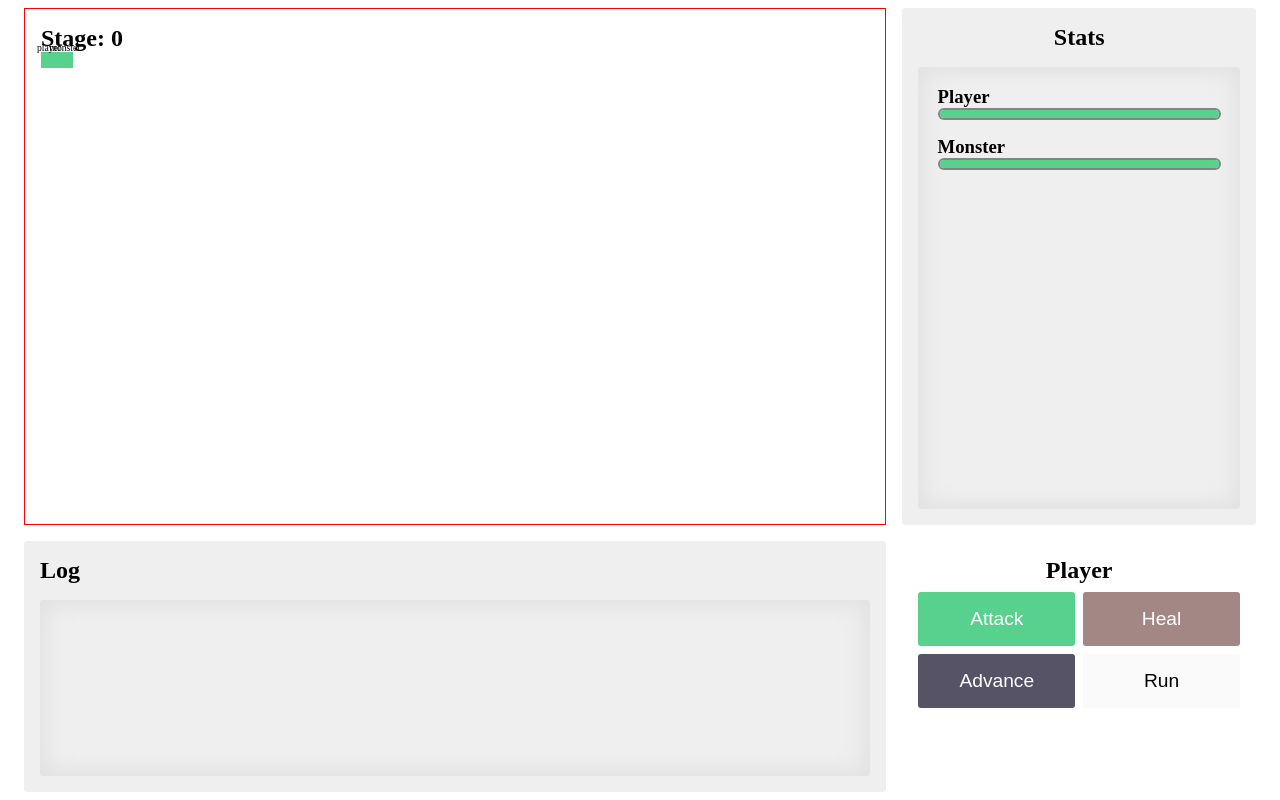
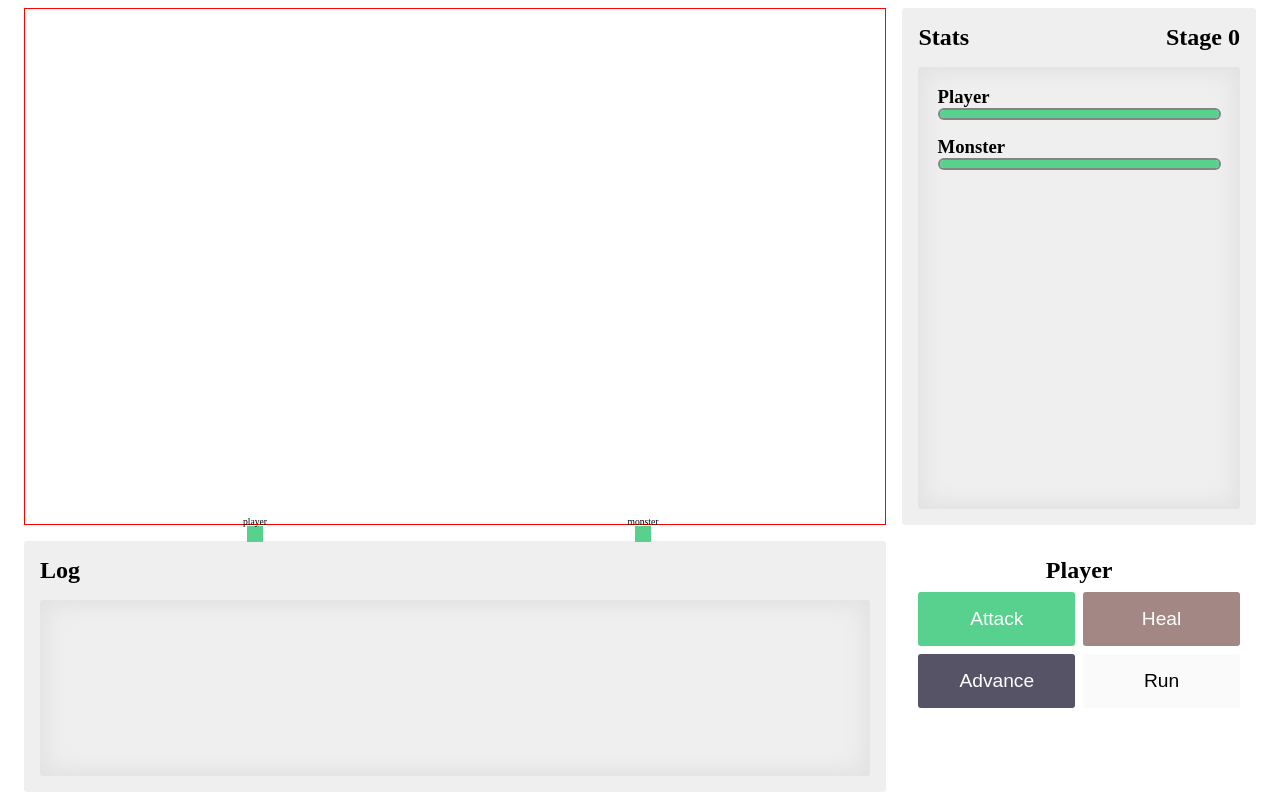
Before and after one commit to iritaca/dnd-slim-version, a React (Create React App) app: page / in a window 1280 px wide. Built offline with nearby package versions, Linux system fonts and the light colour scheme.

Commit message:
random position

```diff
--- a/src/Game.tsx
+++ b/src/Game.tsx
@@ -1,6 +1,6 @@
-import React, { useState, useEffect } from "react";
+import React, { useState, useEffect, useRef } from "react";
 
-import { generatePlayer } from "./PlayerAndMonsters/player";
+import { generatePlayer, players } from "./PlayerAndMonsters/player";
 import { generateMonster } from "./PlayerAndMonsters/monsters";
 
 import Styles from "./Styles/Game.module.scss";
@@ -13,6 +13,8 @@ const LOW_LIFE = 3;
 export const Game = () => {
   const [player, setPlayer] = useState<Player>(generatePlayer());
   const [monster, setMonster] = useState<Monster>(generateMonster());
+
+  const containerRef = useRef<HTMLDivElement>(null);
 
   // Adding the initial max life points
   const { hitpoints: maxPlayerLife } = generatePlayer();
@@ -28,6 +30,12 @@ export const Game = () => {
   // Each time the player enters a new stage, a new monster will be generated
   useEffect(() => {
     setMonster(generateMonster());
+    const mapSize = containerRef.current;
+
+    if (mapSize) {
+      randomCoords(setPlayer, mapSize);
+      randomCoords(setMonster, mapSize);
+    }
   }, [player.stage]);
 
   const handleMessages = (message: string) => {
@@ -37,20 +45,18 @@ export const Game = () => {
 
   return (
     <div className={Styles.gameGrid}>
-      <section className={Styles.mapSection}>
-        <Tile
-          stage={player.stage}
-          player={player}
-          setPlayer={setPlayer}
-          monster={monster}
-          setMonster={setMonster}
-        />
+      <section className={Styles.mapSection} ref={containerRef}>
+        <Tile stage={player.stage} player={player} monster={monster} />
       </section>
 
       <section className={Styles.statsSection}>
         {!hasWon && (
           <>
-            <h2 className={Styles.statsHeader}>Stats </h2>
+            <div className={Styles.statsHeaderContainer}>
+              <h2 className={Styles.statsHeader}>Stats </h2>
+              <h2>{`Stage ${player.stage}`}</h2>
+            </div>
+
             <div className={Styles.statsBody}>
               <div className={Styles.statsContainer}>
                 <VisualHitpoints
@@ -143,24 +149,22 @@ export const Game = () => {
 const Tile = ({
   stage,
   player,
-  setPlayer,
   monster,
-  setMonster,
 }: {
   stage: number;
   player: Player;
   monster: Monster;
-  setPlayer: React.Dispatch<React.SetStateAction<Player>>;
-  setMonster: React.Dispatch<React.SetStateAction<Monster>>;
 }) => {
   return (
     <div className={Styles.tileContainer}>
-      <h2>{`Stage: ${stage}`}</h2>
       <div
         className={`${Styles.player} ${
           player.hitpoints <= MID_LIFE ? Styles.isAboutToDie : ""
         } ${player.hitpoints <= 0 ? Styles.isDead : ""} `}
-        style={{ left: `${0}px` }}
+        style={{
+          left: `${player.coords.xPosition}px`,
+          top: `${player.coords.yPosition}px`,
+        }}
       >
         <span>player</span>
       </div>
@@ -168,6 +172,10 @@ const Tile = ({
         className={`${Styles.monster} ${
           monster.hitpoints <= MID_LIFE ? Styles.isAboutToDie : ""
         } ${monster.hitpoints <= 0 ? Styles.isDead : ""} `}
+        style={{
+          left: `${monster.coords.xPosition}px`,
+          top: `${monster.coords.yPosition}px`,
+        }}
       >
         <span>monster</span>
       </div>
@@ -276,3 +284,61 @@ const VisualHitpoints = ({ name, value, maxValue }: Hitpoints) => {
     </div>
   );
 };
+
+function randomCoords<T>(
+  setter: React.Dispatch<React.SetStateAction<T>>,
+  mapSize: HTMLDivElement
+) {
+  // element size represents a monster or a player
+  const elementSize = 16;
+
+  const containerWidth = mapSize.clientWidth;
+  // const containerWidth = 962;
+  const containerHeight = mapSize.clientHeight;
+  // const containerHeight = 601;
+
+  // monster starts at the top of the map within a Y range from 0 - 50px
+  const monsterMaxPositionInY = 50;
+
+  // Player starts at the bottom of the map within a Y range from 0 - npx
+  const playerMaxPositionInY = 80;
+
+  const mathRounded = (containerSize: number) => {
+    const mathCalc = Math.floor(Math.random() * containerSize);
+    return mathCalc;
+  };
+
+  const randomPosition = (containerSize: number) => {
+    let mathCalc = mathRounded(containerSize);
+    if (mathCalc <= 16) {
+      mathCalc += elementSize;
+    } else if (mathCalc + elementSize >= containerSize) {
+      mathCalc -= elementSize;
+    }
+    return mathCalc;
+  };
+
+  // setPlayer({
+  //   ...player,
+  //   coords: {
+  //     xPosition: randomPosition(containerWidth || 0),
+  //     yPosition: containerHeight || 0 - randomPosition(playerMaxPositionInY),
+  //   },
+  // });
+
+  setter((obj) => ({
+    ...obj,
+    coords: {
+      xPosition: randomPosition(containerWidth || 0),
+      yPosition: containerHeight || 0 - randomPosition(playerMaxPositionInY),
+    },
+  }));
+
+  // setMonster({
+  //   ...monster,
+  //   coords: {
+  //     xPosition: randomPosition(containerWidth),
+  //     yPosition: randomPosition(monsterMaxPositionInY),
+  //   },
+  // });
+}
--- a/src/PlayerAndMonsters/monsters.ts
+++ b/src/PlayerAndMonsters/monsters.ts
@@ -6,6 +6,6 @@ export const monsters: Monster[] = [
   {
     hitpoints: 13,
     attackDamage: 2,
-    coords: [0, 0],
+    coords: { xPosition: 0, yPosition: 0 },
   },
 ];
--- a/src/PlayerAndMonsters/player.ts
+++ b/src/PlayerAndMonsters/player.ts
@@ -7,6 +7,7 @@ export const players: Player[] = [
     hitpoints: 20,
     attackDamage: 5,
     stage: 0,
-    coords: [0, 0],
+
+    coords: { xPosition: 0, yPosition: 0 },
   },
 ];
--- a/src/Styles/Game.module.scss
+++ b/src/Styles/Game.module.scss
@@ -97,6 +97,7 @@ $lowLife: $clr-red_2;
   height: 100%;
   border: 1px solid red;
   padding: 16px;
+  position: relative;
   h2 {
     text-align: left;
   }
@@ -105,7 +106,7 @@ $lowLife: $clr-red_2;
 .player,
 .monster {
   display: inline-block;
-  position: relative;
+  position: absolute;
   --containerSize: 1rem;
   background-color: $fullLife;
   width: var(--containerSize);
@@ -147,6 +148,11 @@ $lowLife: $clr-red_2;
     align-items: center;
     justify-content: space-evenly;
     border-radius: $borderRadius;
+  }
+
+  .statsHeaderContainer {
+    display: flex;
+    justify-content: space-between;
   }
 
   .statsBody {
--- a/src/types.ts
+++ b/src/types.ts
@@ -1,4 +1,4 @@
-type CoordsInMap = [number, number];
+type CoordsInMap = { xPosition: number; yPosition: number };
 export interface Player {
   hitpoints: number;
   attackDamage: number;
```
